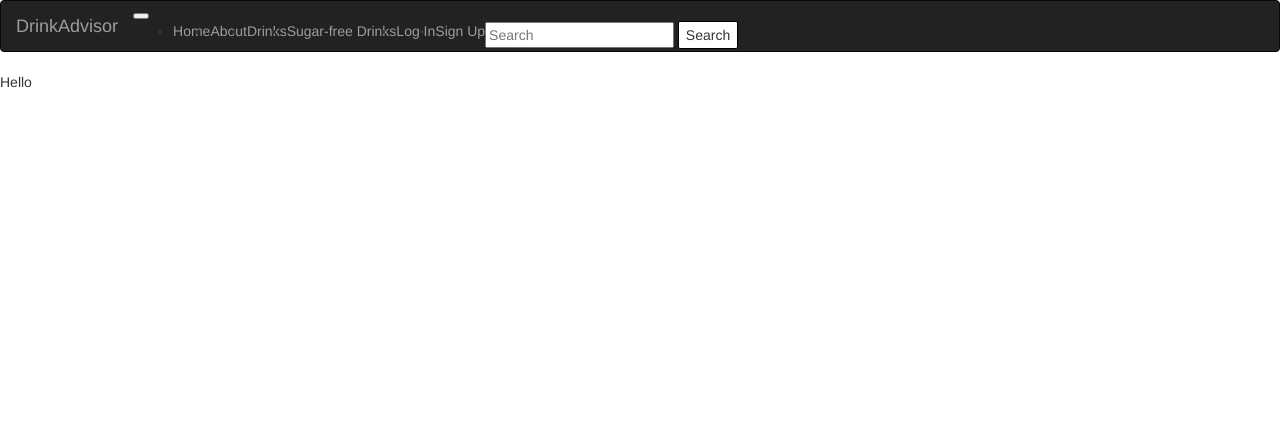
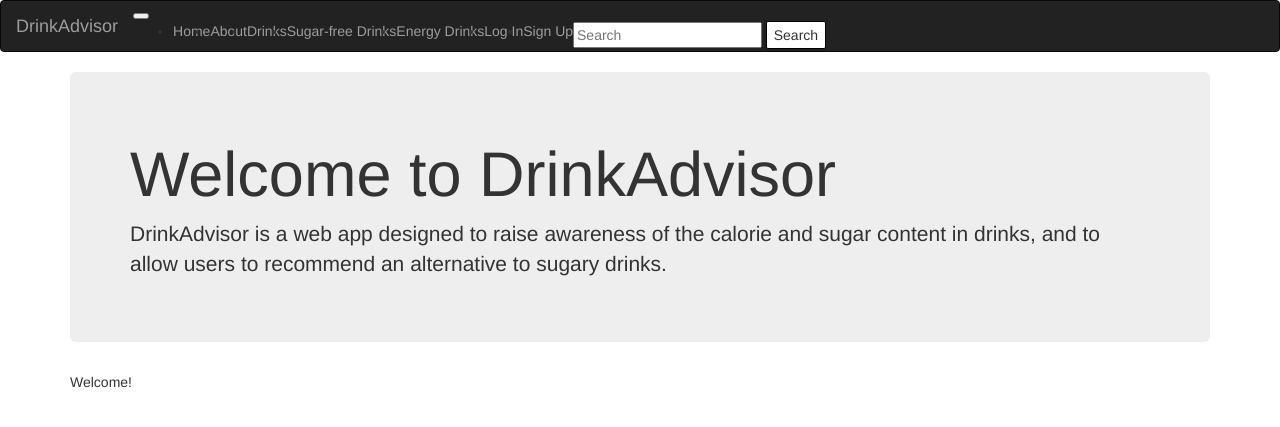
Before and after one commit to MaxMcl1/drink_advisor_project, a Django app: page /drinkadvisor/ in a window 1280 px wide. Shown: the top 427 px of the page. Run offline with Django 3.2, Linux system fonts and the light colour scheme; some libraries are stand-ins or nearby versions.

Commit message:
drink shows in correct cats

```diff
--- a/drink_advisor_project/settings.py
+++ b/drink_advisor_project/settings.py
@@ -16,7 +16,7 @@ import os
 BASE_DIR = os.path.dirname(os.path.dirname(os.path.abspath(__file__)))
 TEMPLATE_DIR = os.path.join(BASE_DIR, 'templates')
 STATIC_DIR = os.path.join(BASE_DIR, 'static')
-MEDIA_DIR = os.path.join(BASE_DIR, 'profile_images/media')
+MEDIA_DIR = os.path.join(BASE_DIR, 'media')
 
 
 # Quick-start development settings - unsuitable for production
--- a/drinkadvisor/models.py
+++ b/drinkadvisor/models.py
@@ -35,6 +35,8 @@ class DrinkProfile(models.Model):
     name = models.CharField(max_length=128, unique=True)
     calories = models.IntegerField(default=0)
     sugar = models.IntegerField(default=0)
+    is_energy_drink = models.BooleanField(default=False, blank=True)
+    sugar_free = models.BooleanField(default=False, blank=True)
     picture = models.ImageField(upload_to='profile_images', blank=True)
     slug = models.SlugField(unique=True)
 
--- a/drinkadvisor/urls.py
+++ b/drinkadvisor/urls.py
@@ -7,6 +7,7 @@ urlpatterns = [
     url(r'^about/', views.about, name='about'),
     url(r'^drinks/', views.drinks, name='drinks'),
     url(r'^sugar_free/', views.sugar_free, name='sugar_free'),
+    url(r'^energy_drinks/', views.energy_drinks, name='energy_drinks'),
     url(r'^register/$',views.register, name='register'),
     url(r'^login/$', views.user_login, name='login'),
     url(r'^restricted/', views.restricted, name='restricted'),
--- a/drinkadvisor/views.py
+++ b/drinkadvisor/views.py
@@ -54,10 +54,22 @@ def drinks(request):
 
     return response
 
+
+def energy_drinks(request):
+    drink_list = DrinkProfile.objects.order_by('name')
+    context_dict = {'drinks': drink_list}
+
+    response = render(request, 'drinkadvisor/energy_drinks.html', context_dict)
+
+    return response
+
 def sugar_free(request):
 
+    drink_list = DrinkProfile.objects.order_by('name')
+    context_dict = {'drinks': drink_list}
 
-    response = render(request, 'drinkadvisor/sugar_free.html')
+
+    response = render(request, 'drinkadvisor/sugar_free.html', context_dict)
 
 
     return response
--- a/templates/drinkadvisor/add_drink.html
+++ b/templates/drinkadvisor/add_drink.html
@@ -11,7 +11,7 @@
 
 {% block content_block %}
 
-
+	{% if user.is_authenticated %}
 	<h1>Add a drink</h1>
 	<div>
 		<form id="drink_form" method="post" action="{% url 'add_drink' %}">
@@ -27,5 +27,8 @@
 		    <input type="submit" name="submit" value="Create Drink" />
 		</form>
 	 </div>
+	{% else %}
+		<h1>Please log in to add a drink.</h1>
+	{% endif %}
 
 {% endblock %}
--- a/templates/drinkadvisor/base.html
+++ b/templates/drinkadvisor/base.html
@@ -29,7 +29,7 @@
       <button class="navbar-toggler navbar-toggler-right" type="button" data-toggle="collapse" data-target="#navbarCollapse" aria-controls="navbarCollapse" aria-expanded="false" aria-label="Toggle navigation">
         <span class="navbar-toggler-icon"></span>
       </button>
-      <a class="navbar-brand" href="#">DrinkAdvisor</a>
+      <a class="navbar-brand" href="{% url 'index' %}">DrinkAdvisor</a>
       <div class="collapse navbar-collapse" id="navbarCollapse">
         <ul class="navbar-nav mr-auto">
           <li class="nav-item">
@@ -43,6 +43,9 @@
 		  </li>
             <li class="nav-item">
 				<a class="nav-link" href="{% url 'sugar_free' %}">Sugar-free Drinks</a>
+          </li>
+          <li class="nav-item">
+              <a class="nav-link" href="{% url 'energy_drinks' %}">Energy Drinks</a>
           </li>
 
 	  {% if not user.is_authenticated %}
@@ -65,19 +68,6 @@
 
 	  {% endif %}
         </ul>
-			<!--<li class="nav-item">
-
-				<a class="nav-link" href="{% url 'register' %}">Register</a>
-          </li>
-          <li class="nav-item">
-
-
-				<a class="nav-link" href="{ url 'register' %}">Register</a>
-          </li>
-          <li class="nav-item">
-				<a class="nav-link" href="{ url 'login' %}">Login</a>
-
-          </li> -->
 
 	<form id="searchform" action="{% url 'index' %}" method="get" accept-charset="utf-8">
       <input class="searchfield" id="searchbox" name="q" type="text" placeholder="Search">
--- a/templates/drinkadvisor/drink.html
+++ b/templates/drinkadvisor/drink.html
@@ -7,7 +7,11 @@
 	{% if drink %}
 		<h1>Drink Name: {{ drink.name }}</h1>
 		<h2>Calories: {{ drink.calories }}</h2>
-		<h3>Sugar: {{ drink.sugar }}</h3>
+		{% if not drink.sugar_free %}
+			<h3>Sugar: {{ drink.sugar }}</h3>
+		{% else %}
+			<h3>This drink is sugar free</h3>
+		{% endif %}
 		{% if not drink.picture is None %}
 		<img src ="{{ drink.DrinkProfile.picture.url }}" width="240">
 		{% endif %}
--- a/templates/drinkadvisor/drinks.html
+++ b/templates/drinkadvisor/drinks.html
@@ -15,7 +15,11 @@
     {% if drinks %}
     <ul>
         {% for drink in drinks %}
-        <li><a href="{% url 'show_drink' drink.slug %}">{{ drink.name }}</a></li>
+            {% if not drink.is_energy_drink %}
+                {% if not drink.sugar_free %}
+                <li><a href="{% url 'show_drink' drink.slug %}">{{ drink.name }}</a></li>
+                {% endif %}
+            {% endif %}
         {% endfor %}
     </ul>
     {% else %}
--- a/templates/drinkadvisor/index.html
+++ b/templates/drinkadvisor/index.html
@@ -3,13 +3,18 @@
 {% block title %} Home {% endblock %}
 
 {% block content_block %}
-{% if user.is_authenticated %}
-    Hello there {{ user.username }}!
 
-{% else %}
-   Hello
-{% endif %}
-
-
+<div class="container">
+  <div class="jumbotron">
+    <h1>Welcome to DrinkAdvisor</h1>
+    <p>DrinkAdvisor is a web app designed to raise awareness of the calorie and sugar content in
+    drinks, and to allow users to recommend an alternative to sugary drinks.</p>
+  </div>
+  {% if user.is_authenticated %}
+    <p>Welcome, {{ user.username }}!</p>
+  {% else %}
+    <p>Welcome! </p>
+  {% endif %}
+</div>
 
 {% endblock %}}
```
Also changed, not shown: drinkadvisor/forms.py (+6 -3 lines), templates/drinkadvisor/about.html (+14 -2 lines), templates/drinkadvisor/energy_drinks.html (renamed from templates/drinkadvisor/register.html, +24 -26 lines), db.sqlite3.
